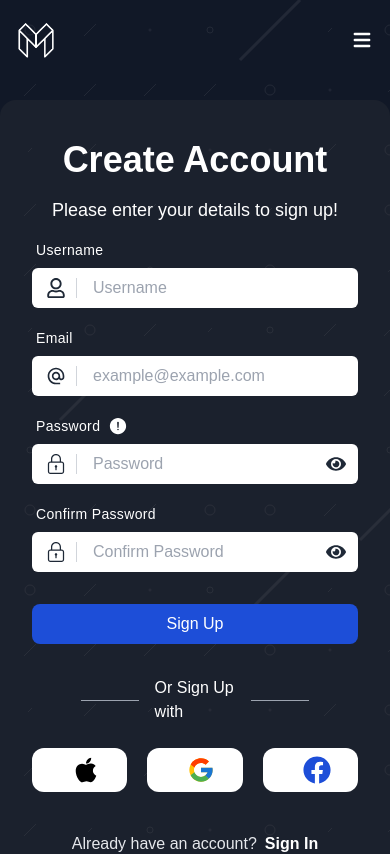
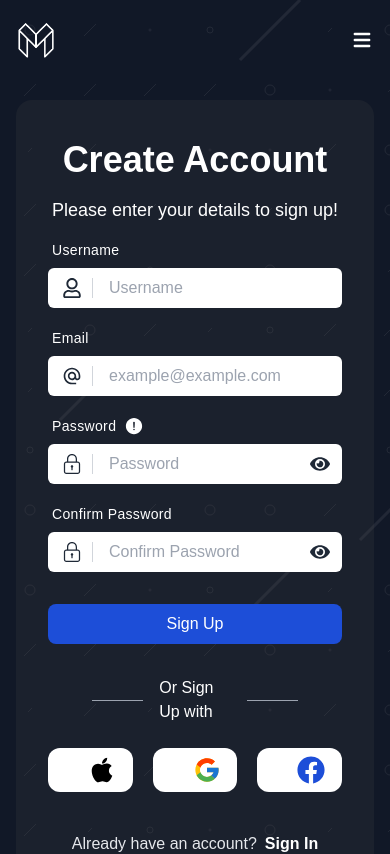
Before and after one commit to aleexvdev/auth-mern, a React (Vite) app in the folder client/: page /sign-up in a window 390 px wide. Shown: the top 854 px of the page. Built offline with nearby package versions, Linux system fonts and the light colour scheme; no server answers.

Commit message:
Fix: Router Public and Private

```diff
--- /dev/null
+++ b/client/src/components/layout/AnimatedOutlet.tsx
@@ -0,0 +1,9 @@
+import { useState } from 'react';
+import { useOutlet } from 'react-router-dom';
+
+export const AnimatedOutlet: React.FC = () => {
+	const out = useOutlet();
+	const [outlet] = useState(out);
+
+	return <>{outlet}</>;
+};
--- a/client/src/components/layout/NavBar.tsx
+++ b/client/src/components/layout/NavBar.tsx
@@ -1,4 +1,4 @@
-import { Link, NavLink } from "react-router-dom";
+import { NavLink } from "react-router-dom";
 import { motion } from "framer-motion";
 import { HiMenu, HiX } from "react-icons/hi";
 import { useState } from "react";
@@ -39,7 +39,7 @@ export const NavBar = () => {
       animate="visible"
       variants={navVariants}
     >
-      <Link to={"/"} className="w-max">
+      <NavLink to={"/"} className="w-max">
         <picture>
           <img
             src="/assets/img/logo.png"
@@ -47,7 +47,7 @@ export const NavBar = () => {
             className="w-10 h-auto"
           />
         </picture>
-      </Link>
+      </NavLink>
       <nav className="hidden md:flex w-full items-center justify-end gap-4 sm:gap-6 lg:gap-10">
         <div key={"Home"}>
           <NavLink
--- a/client/src/layout/PublicLayout.tsx
+++ /dev/null
@@ -1,23 +0,0 @@
-import { AnimatePresence, motion } from "framer-motion";
-import { NavBar } from "../components/layout/NavBar";
-import { Outlet } from "react-router";
-import { Footer } from "../components/layout/Footer";
-
-export const PublicLayout = () => {
-  return (
-    <AnimatePresence>
-      <motion.main
-        key="public-layout-main"
-        initial={{ opacity: 0, y: 20 }}
-        animate={{ opacity: 1, y: 0 }}
-        exit={{ opacity: 0, y: -20 }}
-        transition={{ duration: 0.3 }}
-        className="relative w-full h-full min-h-screen flex flex-col"
-      >
-        <NavBar />
-        <Outlet />
-      </motion.main>
-      <Footer />
-    </AnimatePresence>
-  );
-};
--- /dev/null
+++ b/client/src/layout/public/PublicLayout.tsx
@@ -0,0 +1,30 @@
+import { AnimatePresence, motion } from "framer-motion";
+import { useLocation } from "react-router-dom";
+import { NavBar } from "../../components/layout/NavBar";
+import { Footer } from "../../components/layout/Footer";
+
+interface PublicLayoutProps {
+  children: React.ReactNode;
+}
+
+export const PublicLayout = ({ children }: PublicLayoutProps) => {
+  const location = useLocation();
+  return (
+    <>
+      <NavBar />
+      <AnimatePresence>
+        <motion.main
+          key={location.pathname}
+          initial={{ opacity: 0, y: 20 }}
+          animate={{ opacity: 1, y: 0 }}
+          exit={{ opacity: 0, y: -20 }}
+          transition={{ duration: 0.3 }}
+          className="relative w-full h-full min-h-screen flex flex-col"
+        >
+          {children}
+        </motion.main>
+      </AnimatePresence>
+      <Footer />
+    </>
+  );
+};
--- a/client/src/main.tsx
+++ b/client/src/main.tsx
@@ -1,15 +1,14 @@
 import React from 'react'
 import ReactDOM from 'react-dom/client'
-import { RouterProvider } from "react-router-dom"
-import { router } from './routes'
 import './assets/index.css'
 import { Provider } from 'react-redux'
 import store from './app/store.ts'
+import AppRoutes from './routes/AppRoutes.tsx'
 
 ReactDOM.createRoot(document.getElementById('root') as HTMLElement).render(
   <React.StrictMode>
     <Provider store={store}>
-      <RouterProvider router={router} />
+      <AppRoutes />
     </Provider>
   </React.StrictMode>,
 )
--- a/client/src/pages/auth/SignUpPage.tsx
+++ b/client/src/pages/auth/SignUpPage.tsx
@@ -46,7 +46,7 @@ export const SignUpPage = () => {
 
   return (
     <motion.section
-      className="w-full h-auto mx-auto max-w-4xl"
+      className="w-full h-auto mx-auto max-w-4xl px-4 md:px-2 pb-10"
       initial={{ opacity: 0, y: 20 }}
       animate={{ opacity: 1, y: 0 }}
       exit={{ opacity: 0, y: -20 }}
--- /dev/null
+++ b/client/src/routes/AppRoutes.tsx
@@ -0,0 +1,30 @@
+import { BrowserRouter, Navigate, Route, Routes } from "react-router-dom";
+import { SignInPage } from "../pages/auth/SignInPage";
+import { SignUpPage } from "../pages/auth/SignUpPage";
+import { PublicLayout } from "../layout/public/PublicLayout";
+import { App } from "../App";
+import { DashboardPage } from "../pages/dashboard/DashboardPage";
+import { AllUsers } from "../pages/dashboard/AllUsers";
+import PrivateRoutes from "./PrivateRoutes";
+
+const AppRoutes = () => {
+  return (
+    <BrowserRouter>
+      <Routes>
+        {/* Public Routes */}
+        <Route path="/" index element={<PublicLayout><App /></PublicLayout>} />
+        <Route path="sign-in" element={<PublicLayout><SignInPage /></PublicLayout>} />
+        <Route path="sign-up" element={<PublicLayout><SignUpPage /></PublicLayout>} />
+        <Route path="*" element={<Navigate to="/" />} />
+        {/* Private Routes */}
+        <Route element={<PrivateRoutes />}>
+          <Route path="dashboard" index element={<DashboardPage />} />
+          <Route path="users" element={<AllUsers />} />
+          <Route path="*" element={<Navigate to="dashboard" />} />
+        </Route>
+      </Routes>
+    </BrowserRouter>
+  );
+};
+
+export default AppRoutes;
--- /dev/null
+++ b/client/src/routes/PrivateRoutes.tsx
@@ -0,0 +1,11 @@
+import { Navigate, Outlet, useLocation } from 'react-router-dom';
+import { useAppSelector } from '../app/hooks';
+
+const PrivateRoutes = () => {
+
+  const { isAuthenticated } = useAppSelector((state) => state.auth);
+  const location = useLocation();
+  return !isAuthenticated && !localStorage.getItem('token') ? <Outlet /> : <Navigate to={"/sign-in"} state={{ from: location }} replace />;
+};
+
+export default PrivateRoutes;
--- a/client/src/routes/index.ts
+++ /dev/null
@@ -1,2 +0,0 @@
-export * from "./ProtectedRoute"
-export * from "./router"
--- a/client/src/routes/router.tsx
+++ /dev/null
@@ -1,36 +0,0 @@
-import { Navigate } from "react-router";
-import { createBrowserRouter } from "react-router-dom";
-import { App } from "../App";
-import { SignInPage } from "../pages/auth/SignInPage";
-import { SignUpPage } from "../pages/auth/SignUpPage";
-// import { DashboardPage } from "../pages/dashboard/DashboardPage";
-import { ErrorPage } from "../pages/error/ErrorPage";
-// import { ProtectedRoute } from "./ProtectedRoute";
-import { PublicLayout } from "../layout/PublicLayout";
-// import { PrivateLayout } from "../layout/PrivateLayout";
-// import { AllUsers } from "../pages/dashboard/AllUsers";
-
-const routerConfig = [
-  {
-    path: '/',
-    element: <PublicLayout />,
-    errorElement: <ErrorPage />,
-    children: [
-      { index: true, path: '/', element: <App /> },
-      { path: 'sign-in', element: <SignInPage /> },
-      { path: 'sign-up', element: <SignUpPage /> },
-      { path: '*', element: <Navigate to="/" /> }
-    ]
-  },
-  /* {
-    path: '/dashboard',
-    element: <ProtectedRoute><PrivateLayout /></ProtectedRoute>,
-    children: [
-      { index: true, element: <DashboardPage /> },
-      { path: 'users', element: <AllUsers /> },
-      { path: '*', element: <Navigate to={"/dashboard"} /> }
-    ]
-  } */
-];
-
-export const router = createBrowserRouter(routerConfig);
```
Also changed, not shown: 1 other file (tests, documents, lock files or other folders).
